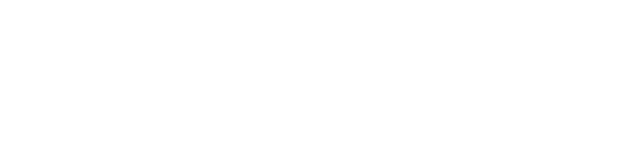
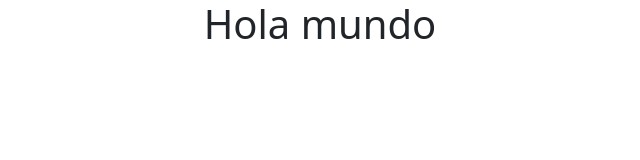
Before and after one commit to lmsanchez1124/portafoliosv01, a plain HTML site: page index.html in a window 1280 px wide. Shown: the whole page, without its empty margins (320-960 px from the left). Drawn offline with nearby package versions, Linux system fonts and the light colour scheme.

Commit message:
segundo commit

```diff
--- a/estilos.css
+++ b/estilos.css
@@ -0,0 +1,3 @@
+h1{
+    text-align: center;
+}
--- a/index.html
+++ b/index.html
@@ -4,9 +4,24 @@
     <meta charset="UTF-8">
     <meta http-equiv="X-UA-Compatible" content="IE=edge">
     <meta name="viewport" content="width=device-width, initial-scale=1.0">
+    <link a href="/estilos.css" rel="stylesheet"></a>
     <title>Developer Sanchez Lucas M</title>
+    <!-- CSS only -->
+<link href="https://cdn.jsdelivr.net/npm/bootstrap@5.2.0-beta1/dist/css/bootstrap.min.css" rel="stylesheet" integrity="sha384-0evHe/X+R7YkIZDRvuzKMRqM+OrBnVFBL6DOitfPri4tjfHxaWutUpFmBp4vmVor" crossorigin="anonymous">
 </head>
 <body>
+    <header>
+        <h1>Hola mundo</h1>
+    </header>
+
+    <section>
+
+
+    </section>
+
+    <footer>
+
+    </footer>
 
 </body>
 </html>
```
